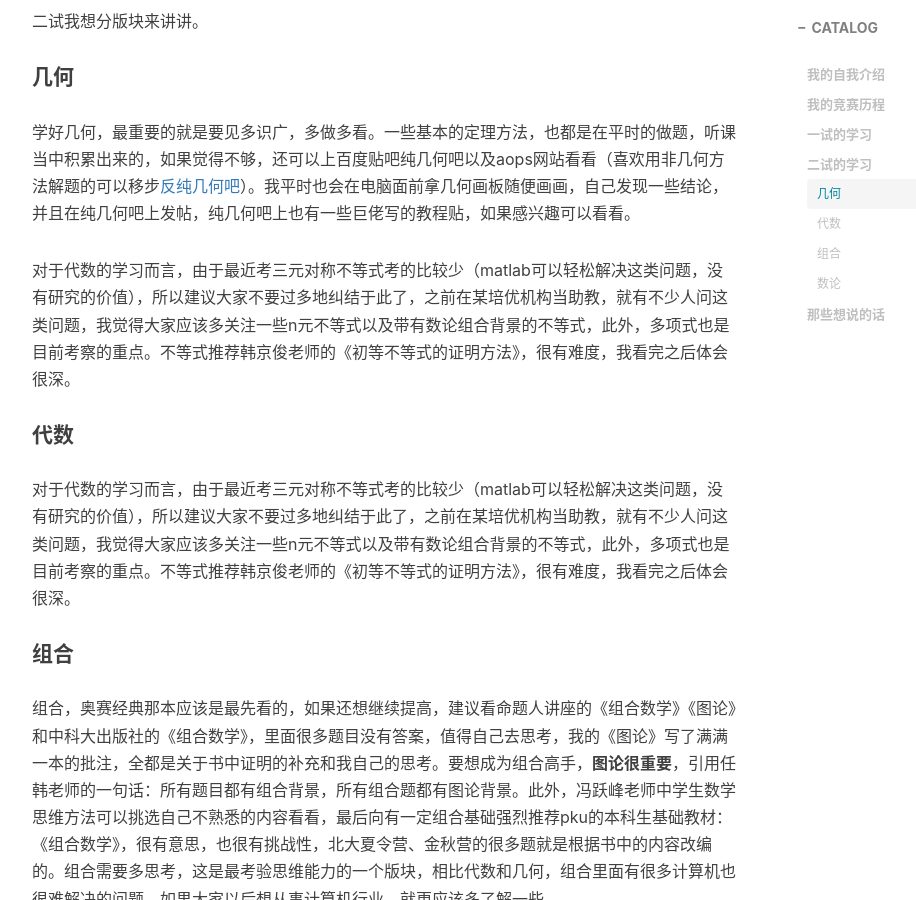
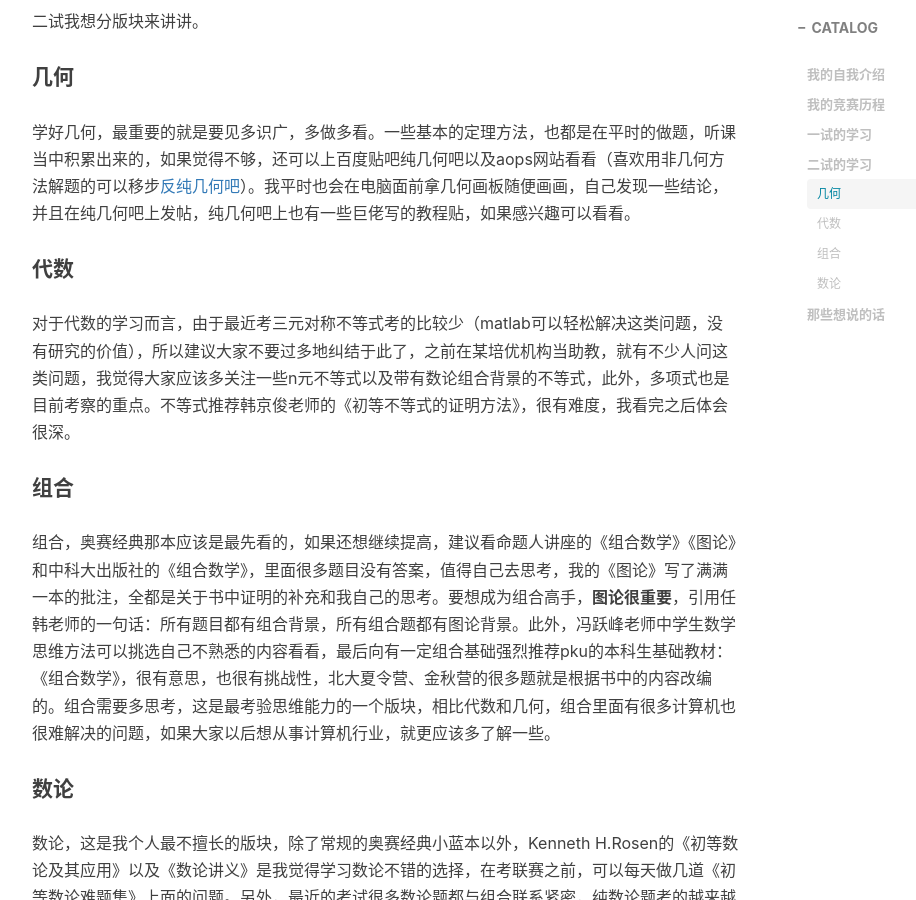
Before and after one commit to fengtony686/fengtony686.github.io, a Jekyll site: the page built from _posts/2019-07-31-一篇没有发出去的经验贴.md, in a window 1280 px wide and 900 px high, scrolled down 1923 px. Shown: the whole window, without its empty margins (233-1149 px from the left). Built offline with Jekyll 4.4.1, drawn with Linux system fonts in a browser that asks for light colours; nearby versions of some CDN libraries; comment, search, counter and statistics services are not loaded.

Commit message:
Update 2019-07-31-一篇没有发出去的经验贴.md

```diff
--- a/_posts/2019-07-31-一篇没有发出去的经验贴.md
+++ b/_posts/2019-07-31-一篇没有发出去的经验贴.md
@@ -35,8 +35,6 @@ tags:
 
 学好几何，最重要的就是要见多识广，多做多看。一些基本的定理方法，也都是在平时的做题，听课当中积累出来的，如果觉得不够，还可以上百度贴吧纯几何吧以及aops网站看看（喜欢用非几何方法解题的可以移步[反纯几何吧](http://dq.tieba.com/f?kw=%E5%8F%8D%E7%BA%AF%E5%87%A0%E4%BD%95)）。我平时也会在电脑面前拿几何画板随便画画，自己发现一些结论，并且在纯几何吧上发帖，纯几何吧上也有一些巨佬写的教程贴，如果感兴趣可以看看。
 
-对于代数的学习而言，由于最近考三元对称不等式考的比较少（matlab可以轻松解决这类问题，没有研究的价值），所以建议大家不要过多地纠结于此了，之前在某培优机构当助教，就有不少人问这类问题，我觉得大家应该多关注一些n元不等式以及带有数论组合背景的不等式，此外，多项式也是目前考察的重点。不等式推荐韩京俊老师的《初等不等式的证明方法》，很有难度，我看完之后体会很深。
-
 #### 代数
 
 对于代数的学习而言，由于最近考三元对称不等式考的比较少（matlab可以轻松解决这类问题，没有研究的价值），所以建议大家不要过多地纠结于此了，之前在某培优机构当助教，就有不少人问这类问题，我觉得大家应该多关注一些n元不等式以及带有数论组合背景的不等式，此外，多项式也是目前考察的重点。不等式推荐韩京俊老师的《初等不等式的证明方法》，很有难度，我看完之后体会很深。
```
